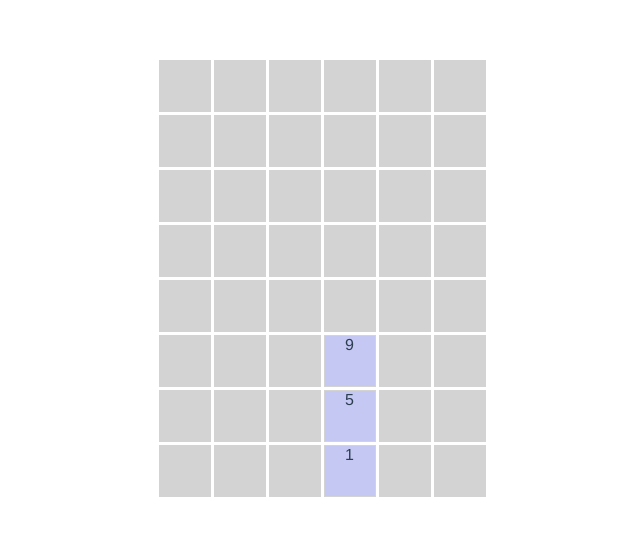
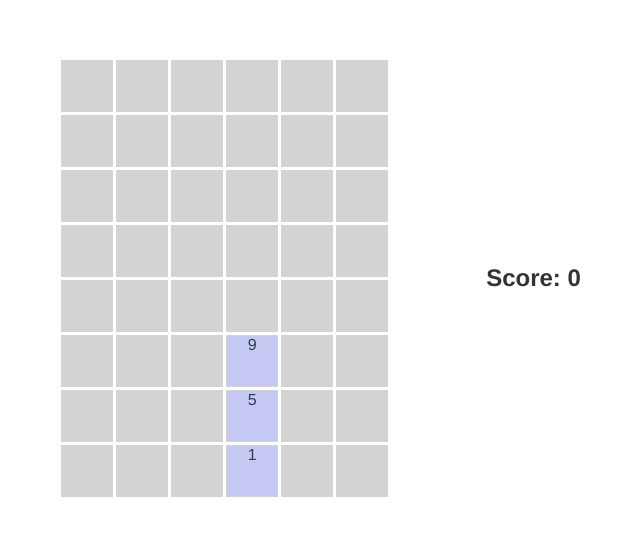
Before and after one commit to yukichi0324/math-puzzle-app, a Vue app: page / in a window 1280 px wide. Shown: the top 536 px of the page, without its empty margins (319-959 px from the left). Built offline with nearby package versions, Linux system fonts and the light colour scheme.

Commit message:
整形、スコアを表示する場所だけ

```diff
--- a/src/components/PuzzleGrid.vue
+++ b/src/components/PuzzleGrid.vue
@@ -9,6 +9,9 @@
                 {{ fallingCell.value }}
             </div>
         </div>
+        <div class="score-board">
+            <h2>Score: {{ score }}</h2>
+        </div>
     </div>
 </template>
 
@@ -17,10 +20,11 @@ export default {
     name: 'PuzzleGrid',
     data() {
         return {
-            staticCells: [{ value: 1, x: 3, y: 7 },{ value: 5, x: 3, y: 6 }],
+            staticCells: [{ value: 1, x: 3, y: 7 }, { value: 5, x: 3, y: 6 }],
             fallingCell: null,
             nextCell: { value: 9, x: 3, y: 0 }, // 初期の落ちるセルの設定
-            intervalId: null
+            intervalId: null,
+            score: 0
         }
     },
     methods: {
@@ -38,9 +42,9 @@ export default {
         },
         //隣接チェック
         checkAdjacent(cells) {
-            console.log('*********',cells)
+            console.log('*********', cells)
             const adjacent = (cell1, cell2) => {
-                console.log(cell1,cell2);
+                console.log(cell1, cell2);
                 return (
                     (Math.abs(cell1.x - cell2.x) === 1 && cell1.y === cell2.y) || // 横の隣接
                     (Math.abs(cell1.y - cell2.y) === 1 && cell1.x === cell2.x)    // 縦の隣接
@@ -68,7 +72,7 @@ export default {
                 let sum = 0;
                 for (let j = 0; j < rowCells.length; j++) {
                     if (i & (1 << j)) {
-                        console.log('@@@@@@@@@@@',subset)
+                        console.log('@@@@@@@@@@@', subset)
                         subset.push(rowCells[j]);
                         sum += rowCells[j].value;
                     }
@@ -108,7 +112,7 @@ export default {
 
             // 完了したセルを削除
             if (cellsToRemove.size > 0) {
-                console.log('*************',cellsToRemove);
+                console.log('*************', cellsToRemove);
                 this.staticCells = this.staticCells.filter(cell => !cellsToRemove.has(cell));
 
                 // セルを削除した後、列内のセルを下に移動
@@ -229,4 +233,10 @@ export default {
     background-color: lightgray;
     border: 1px solid lightgray;
 }
+
+.score-board h2 {
+    font-size: 24px;
+    color: #333;
+    margin-left: 100px;
+}
 </style>
```
